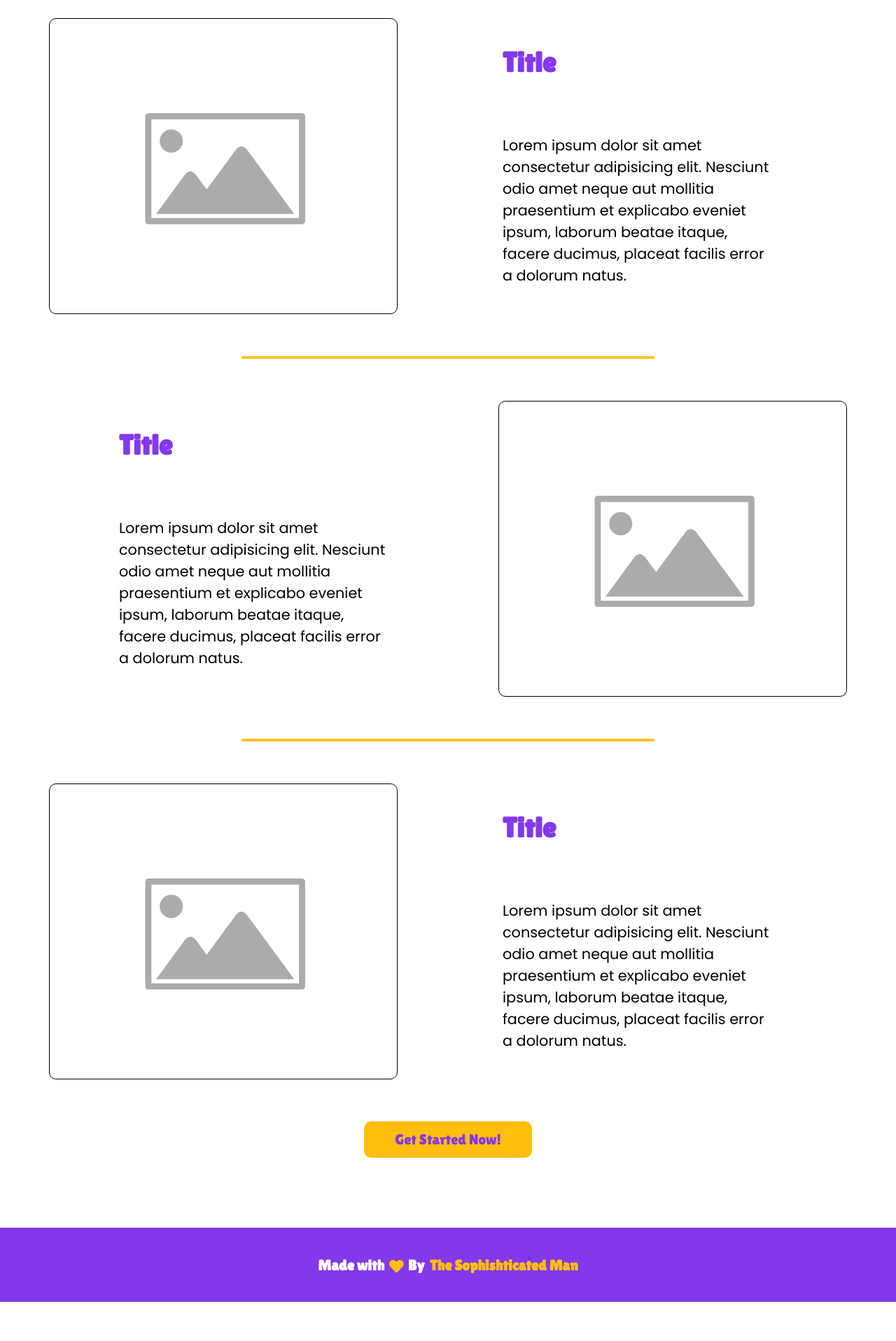
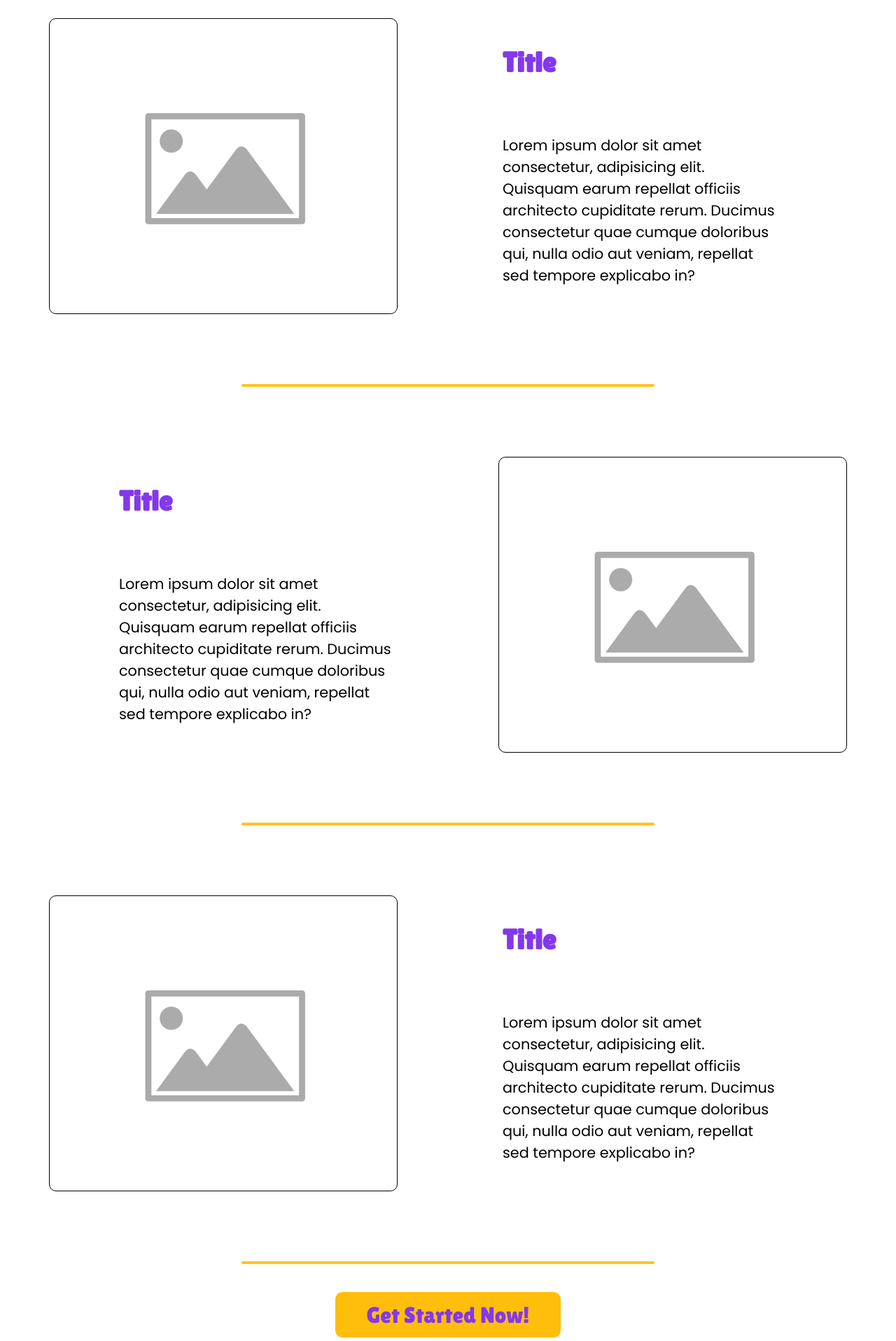
Before and after one commit to The-Sofishticated-Man/secret-message, a React (Vite) app in the folder client/secret-message/: page / in a window 1280 px wide. Shown: the part 880-2797 px from the top of the page at 70% size. Before the commit the page ends 2741 px from the top, so only its background shows below. Built offline with nearby package versions, Linux system fonts and the light colour scheme; the HTML template or start-up script is replaced by a standard one.

Commit message:
fixed instruction boxes and call to action button

```diff
--- a/client/secret-message/src/components/Button/index.tsx
+++ b/client/secret-message/src/components/Button/index.tsx
@@ -2,12 +2,17 @@ import style from "./btnStyles.module.css";
 const Button = ({
   btnType,
   children,
+  Size,
 }: {
   btnType?: string;
   children: string;
+  Size?: string;
 }) => {
   return (
-    <button className={`${style.btn} ${btnType && style[btnType]}`}>
+    <button
+      style={{ fontSize: Size }}
+      className={`${style.btn} ${btnType && style[btnType]}`}
+    >
       {children}
     </button>
   );
--- a/client/secret-message/src/components/HowToUse/HowToUse.module.css
+++ b/client/secret-message/src/components/HowToUse/HowToUse.module.css
@@ -5,3 +5,6 @@
   flex-direction: column;
   align-items: center;
 }
+hr{
+  margin: 40px;
+}
--- a/client/secret-message/src/components/HowToUse/index.tsx
+++ b/client/secret-message/src/components/HowToUse/index.tsx
@@ -4,12 +4,28 @@ import Button from "../Button";
 const HowToUse = () => {
   return (
     <section id="next" className={style.instructions}>
-      <InstructionBox floatLeft={true} />
+      <InstructionBox floatLeft={true} title="Title">
+        Lorem ipsum dolor sit amet consectetur, adipisicing elit. Quisquam earum
+        repellat officiis architecto cupiditate rerum. Ducimus consectetur quae
+        cumque doloribus qui, nulla odio aut veniam, repellat sed tempore
+        explicabo in?
+      </InstructionBox>
       <hr />
-      <InstructionBox floatLeft={false} />
+      <InstructionBox floatLeft={false} title="Title">
+        Lorem ipsum dolor sit amet consectetur, adipisicing elit. Quisquam earum
+        repellat officiis architecto cupiditate rerum. Ducimus consectetur quae
+        cumque doloribus qui, nulla odio aut veniam, repellat sed tempore
+        explicabo in?
+      </InstructionBox>
       <hr />
-      <InstructionBox floatLeft={true} />
-      <Button btnType="btnPrimary">Get Started Now!</Button>
+      <InstructionBox floatLeft={true} title="Title">
+        Lorem ipsum dolor sit amet consectetur, adipisicing elit. Quisquam earum
+        repellat officiis architecto cupiditate rerum. Ducimus consectetur quae
+        cumque doloribus qui, nulla odio aut veniam, repellat sed tempore
+        explicabo in?
+      </InstructionBox>
+      <hr />
+      <Button btnType="btnPrimary" Size="2rem">Get Started Now!</Button>
     </section>
   );
 };
--- a/client/secret-message/src/components/InstructionBox/index.tsx
+++ b/client/secret-message/src/components/InstructionBox/index.tsx
@@ -1,17 +1,20 @@
 import placeHolder from "../../assets/images/Placeholder.svg";
 import style from "./InstructionBoxStyle.module.css";
-const InstructionBox = ({ floatLeft }: { floatLeft: boolean }) => {
+const InstructionBox = ({
+  floatLeft,
+  title,
+  children,
+}: {
+  floatLeft: boolean;
+  title: string;
+  children: string;
+}) => {
   return (
     <article className={style.instruction}>
       {floatLeft && <img src={placeHolder} alt="" />}
       <div className={style.instructionText}>
-        <h3>Title</h3>
-        <p>
-          Lorem ipsum dolor sit amet consectetur adipisicing elit. Nesciunt odio
-          amet neque aut mollitia praesentium et explicabo eveniet ipsum,
-          laborum beatae itaque, facere ducimus, placeat facilis error a dolorum
-          natus.
-        </p>
+        <h3>{title}</h3>
+        <p>{children}</p>
       </div>
       {!floatLeft && <img src={placeHolder} alt="" />}
     </article>
```
Also changed, not shown: client/secret-message/src/components/Footer/Footer.module.css (line endings or trailing spaces), client/secret-message/src/components/Footer/Index.tsx (line endings or trailing spaces), client/secret-message/src/routes/HomePage.tsx (line endings or trailing spaces).
